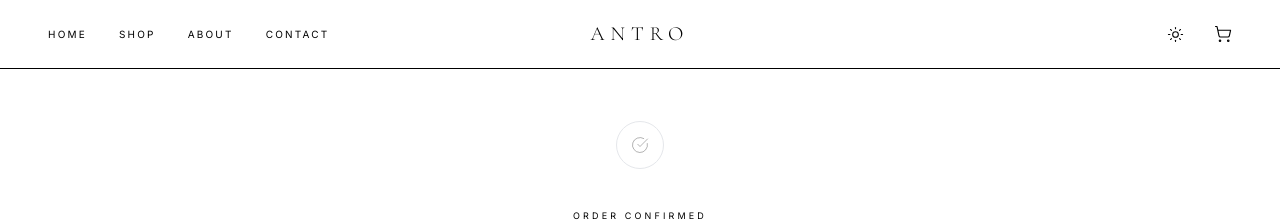
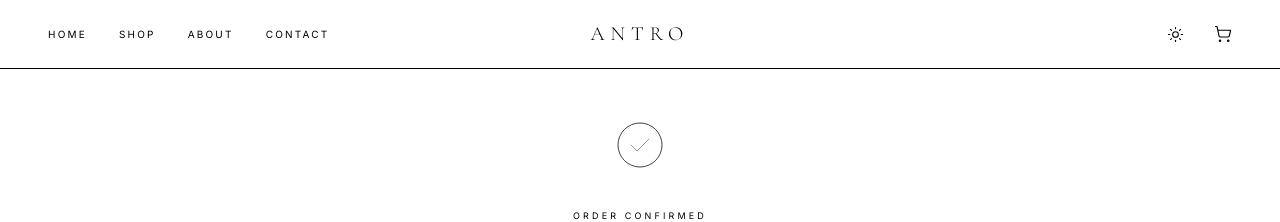
Before and after one commit to AdamXemo/giorgio-antro-website, a Next.js app: page /order/success in a window 1280 px wide. Shown: the top 222 px of the page. Built offline with nearby package versions, Linux system fonts and the light colour scheme; no server answers; a web font is replaced by a local one.

Commit message:
feat: replace static checkmark icon with animated SVG draw-in on success page

```diff
--- a/app/globals.css
+++ b/app/globals.css
@@ -109,6 +109,12 @@ body {
   to   { transform: scaleX(1); }
 }
 
+/* Checkmark stroke draw-in */
+@keyframes drawCheck {
+  from { stroke-dashoffset: 26; opacity: 0; }
+  to   { stroke-dashoffset: 0;  opacity: 1; }
+}
+
 @keyframes scrollReveal {
   from {
     opacity: 0;
@@ -161,6 +167,12 @@ body {
 .animate-draw-line {
   transform-origin: left center;
   animation: drawLine 0.9s cubic-bezier(0.16, 1, 0.3, 1) both;
+}
+
+.animate-draw-check {
+  stroke-dasharray: 26;
+  stroke-dashoffset: 26;
+  animation: drawCheck 0.7s cubic-bezier(0.16, 1, 0.3, 1) both;
 }
 
 .sr-hidden {
@@ -247,9 +259,15 @@ body {
   .animate-char-reveal,
   .animate-ken-burns,
   .animate-draw-line,
+  .animate-draw-check,
   .animate-scroll-reveal,
   .animate-scroll-reveal-mobile {
     animation: none !important;
+  }
+
+  .animate-draw-check {
+    stroke-dashoffset: 0 !important;
+    opacity: 1 !important;
   }
 
   .animate-marquee {
--- a/app/order/success/page.tsx
+++ b/app/order/success/page.tsx
@@ -2,7 +2,7 @@
 
 import { useEffect } from 'react'
 import Link from 'next/link'
-import { CheckCircle, Package, Mail } from 'lucide-react'
+import { Package, Mail } from 'lucide-react'
 import { useCart } from '@/components/cart/CartContext'
 
 export default function OrderSuccessPage() {
@@ -17,11 +17,21 @@ export default function OrderSuccessPage() {
     <div className="pt-[73px]">
       <div className="max-w-sm mx-auto px-6 pt-12 pb-24 text-center">
 
-        {/* Check icon */}
+        {/* Check icon — circle fades in, checkmark draws itself after a short delay */}
         <div className="flex items-center justify-center mb-10 animate-reveal-fade">
-          <div className="w-12 h-12 rounded-full border border-black/12 dark:border-white/12 flex items-center justify-center">
-            <CheckCircle size={18} strokeWidth={1} className="text-black/40 dark:text-white/40" />
-          </div>
+          <svg width="48" height="48" viewBox="0 0 48 48" fill="none" aria-hidden="true">
+            <circle
+              cx="24" cy="24" r="22"
+              stroke="currentColor" strokeWidth="0.75"
+              className="text-black/12 dark:text-white/12"
+            />
+            <path
+              d="M 15 24 L 21 30 L 33 18"
+              stroke="currentColor" strokeWidth="1"
+              strokeLinecap="round" strokeLinejoin="round"
+              className="text-black/40 dark:text-white/40 animate-draw-check animate-delay-300"
+            />
+          </svg>
         </div>
 
         <p className="text-[9px] tracking-[0.35em] text-black/28 dark:text-white/28 mb-4 animate-reveal-fade animate-delay-100">ORDER CONFIRMED</p>
```
